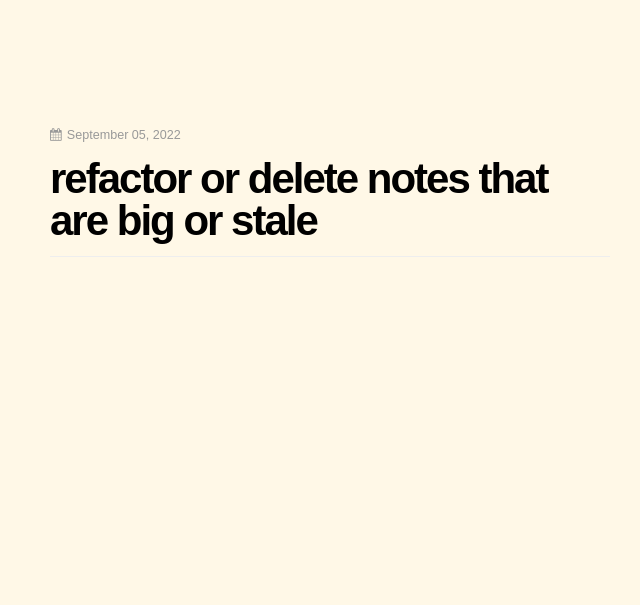
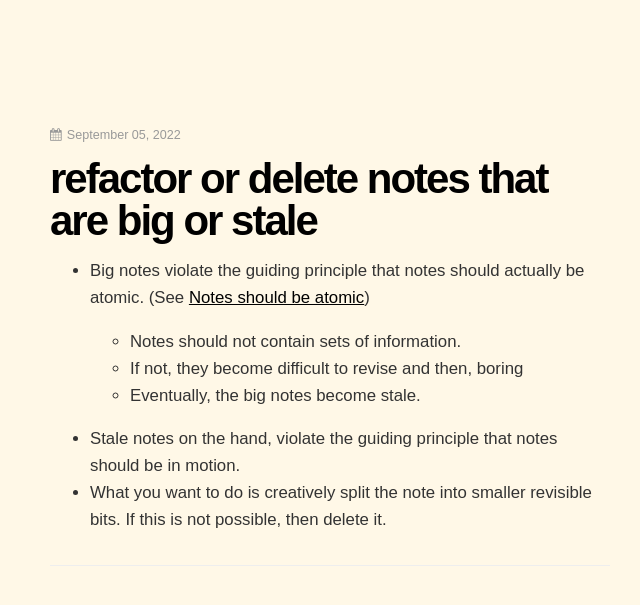
Before and after one commit to dCO2/rococo, a Jekyll site: the page built from _posts/2022-09-05-refactor-old-notes.md, in a window 1280 px wide. Shown: the top 605 px of the page, without its empty margins (326-966 px from the left). Built offline with Jekyll 4.4.1, drawn with Linux system fonts in a browser that asks for light colours; some web fonts are replaced.

Commit message:
Added content

```diff
--- a/_posts/2022-09-05-refactor-old-notes.md
+++ b/_posts/2022-09-05-refactor-old-notes.md
@@ -5,3 +5,10 @@ feature-image: /assets/images/author-image.png
 permalink: /:year/:month/:day/:title
 tags:
 ---
+
+- Big notes violate the guiding principle that notes should actually be atomic. (See [Notes should be atomic](/2022/09/02/a-note-should-be-atomic))
+    - Notes should not contain sets of information.
+    - If not, they become difficult to revise and then, boring
+    - Eventually, the big notes become stale.
+- Stale notes on the hand, violate the guiding principle that notes should be in motion.
+- What you want to do is creatively split the note into smaller revisible bits. If this is not possible, then delete it.
```
Also changed, not shown: _posts/2022-09-02-anki-helps-draw-upon-old-thought-for-a-new-thought.md (+3 -1 lines), _posts/2022-09-02-make-many-fleeting-notes.md (+6 -0 lines), _posts/2022-09-02-tag-your-notes-by-topic.md (+5 -0 lines).
